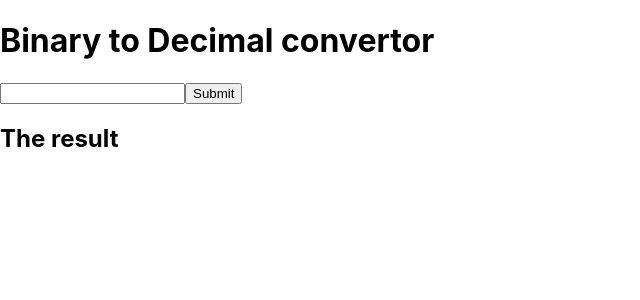
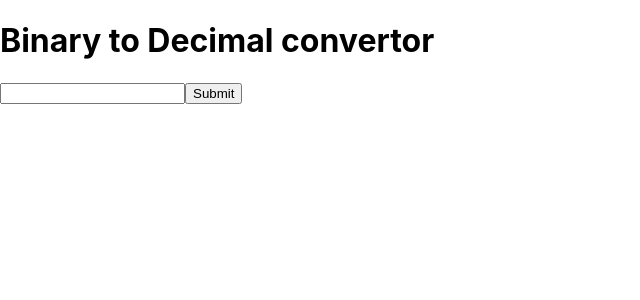
Before and after one commit to AlonJoshua/Matrix-Binary-Decimal-Converters, a React (Create React App) app: page / in a window 1280 px wide. Shown: the top 300 px of the page, without its empty margins (0-640 px from the left). Built offline with nearby package versions, Linux system fonts and the light colour scheme.

Commit message:
WIP on input component and get value

```diff
--- a/src/App.js
+++ b/src/App.js
@@ -7,25 +7,32 @@ class App extends Component {
   constructor() {
     super()
     this.state = {
-      decimal: 0
+      decimal: 0,
+      inputString: ''
     }
   }
 
-  bin2Dec = (bin) => {
-  let decimal= 0;
-  for (var index=bin.length-1; index >=0; index--) {
-    decimal += bin[index]*Math.pow(2, bin.length-1-index);
+  onInputChange = (event) => {
+    console.log(event.target.value)
+    // this.setState({ inputString : event.target.value })
   }
-  return decimal;
-}
+
+//   bin2Dec = (bin) => {
+//   let decimal= 0;
+//   for (var index=bin.length-1; index >=0; index--) {
+//     decimal += parseInt(bin[index])*Math.pow(2, bin.length-1-index);
+//   }
+//   return decimal;
+// }
 
   render() {
+    const { decimal, inputString } = this.state;
     return (
       <fragment>
       <h1>Binary to Decimal convertor</h1>
-      <NumberInput bin={this.bin} />
+      <NumberInput InputChange={this.onInputChange} />
       <button>Submit</button>
-      <Output/>
+      <Output string={inputString}/>
       </fragment>
       );
   }
--- a/src/Components/NumberInput.js
+++ b/src/Components/NumberInput.js
@@ -1,12 +1,11 @@
 import React from 'react';
 
-const NumberInput = (bin) => {
+const NumberInput = ({ inputChange }) => {
 	return (
 			<fragment>
-			<input type='number' onChange={() => bin}></input>
+			<input type='search' onChange={inputChange}></input>
 			</fragment>
 		)
-
 }
 
 export default NumberInput;
--- a/src/Components/Output.js
+++ b/src/Components/Output.js
@@ -1,9 +1,9 @@
 import React from 'react';
 
-const Output = (bin) => {
+const Output = ({ inputString }) => {
 	return (
 			<fragment>
-			<h2>The result</h2>
+			<h2>{inputString}</h2>
 			</fragment>
 		)
 
```
